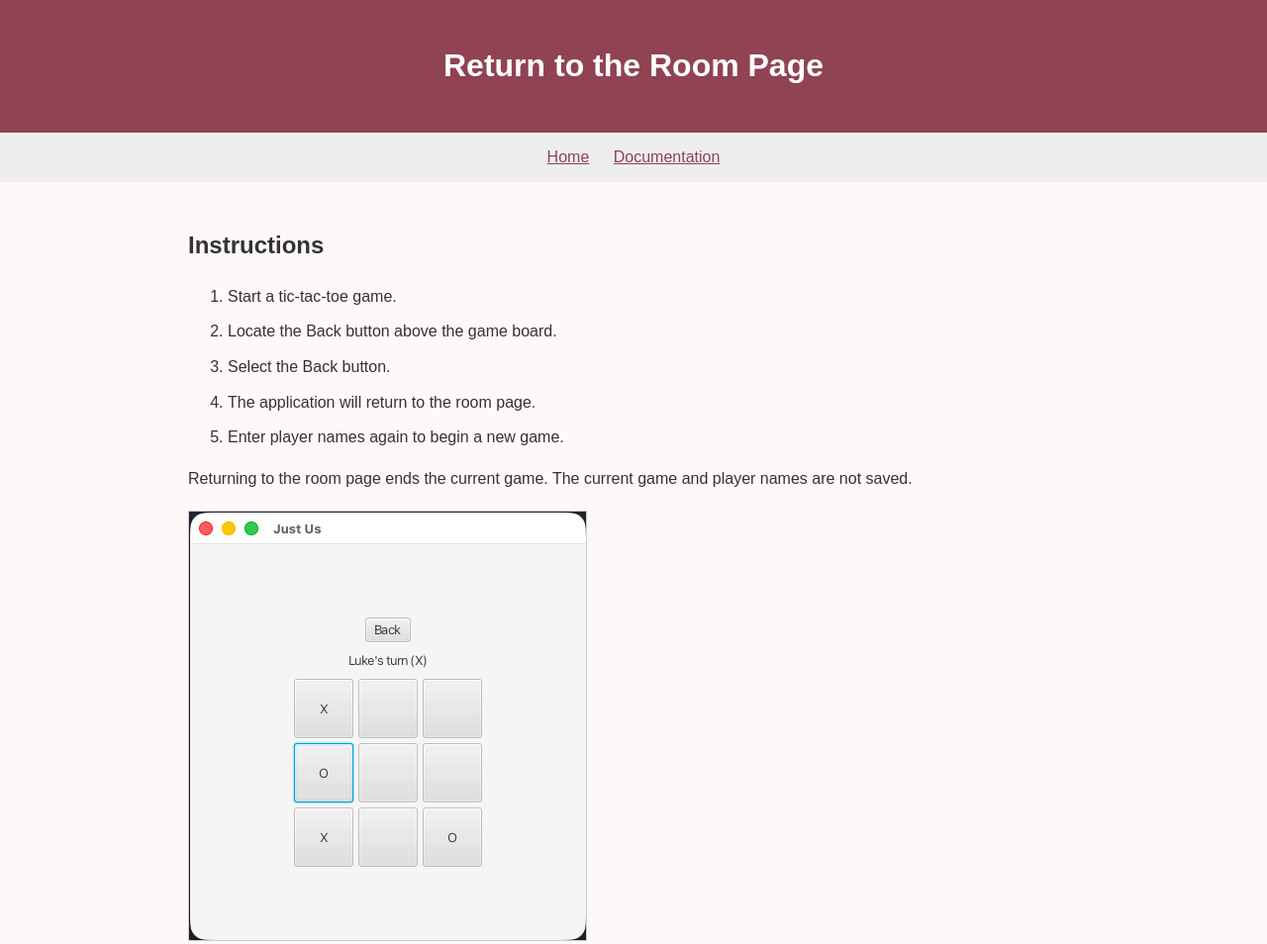
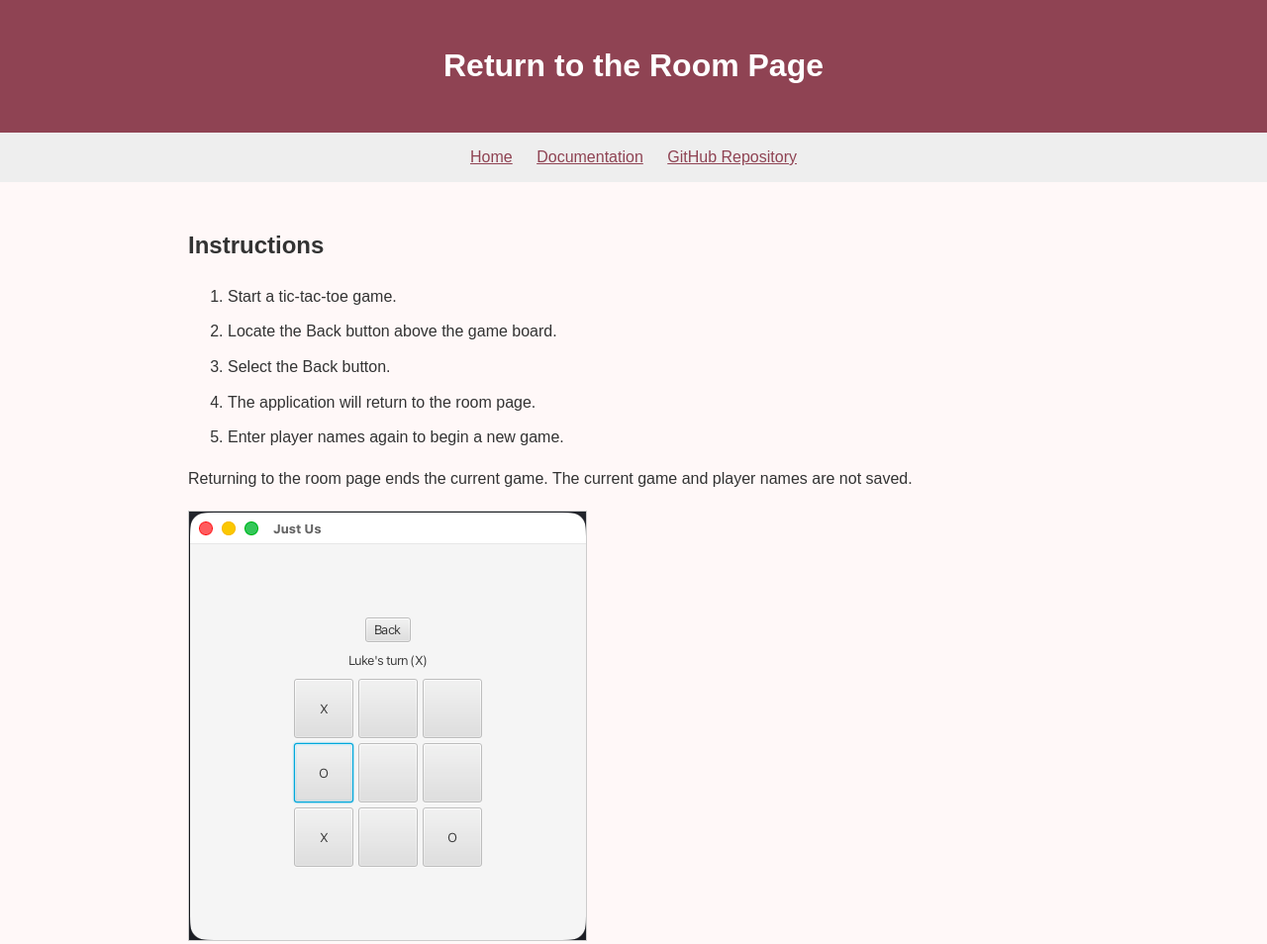
Before and after one commit to lukeoliver1776/just-us-app, a website: page code/project-site/public/features/back-button.html in a window 1280 px wide. Shown: the top 954 px of the page at 99% size. Drawn offline with Linux system fonts and the light colour scheme.

Commit message:
Add github link to nav bar on all pages

```diff
--- a/code/project-site/public/features/back-button.html
+++ b/code/project-site/public/features/back-button.html
@@ -14,6 +14,9 @@
   <nav>
     <a href="../index.html">Home</a>
     <a href="../documentation.html">Documentation</a>
+    <a href="https://github.com/lukeoliver1776/just-us-app">
+      GitHub Repository
+    </a>
   </nav>
 
   <main>
```
Also changed, not shown: code/project-site/public/features/create-room.html (+3 -0 lines), code/project-site/public/features/play-game.html (+3 -0 lines), code/project-site/public/quickstart.html (+3 -0 lines).
